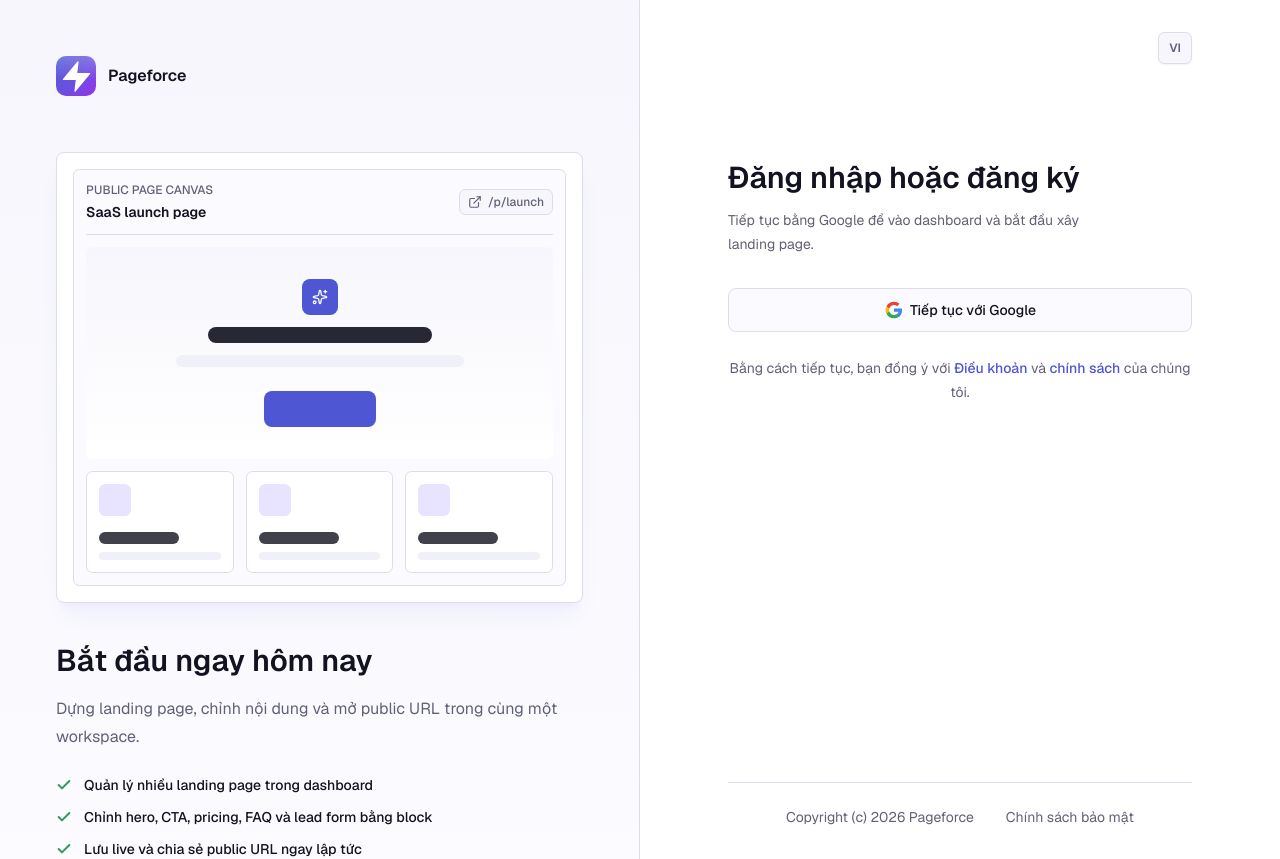
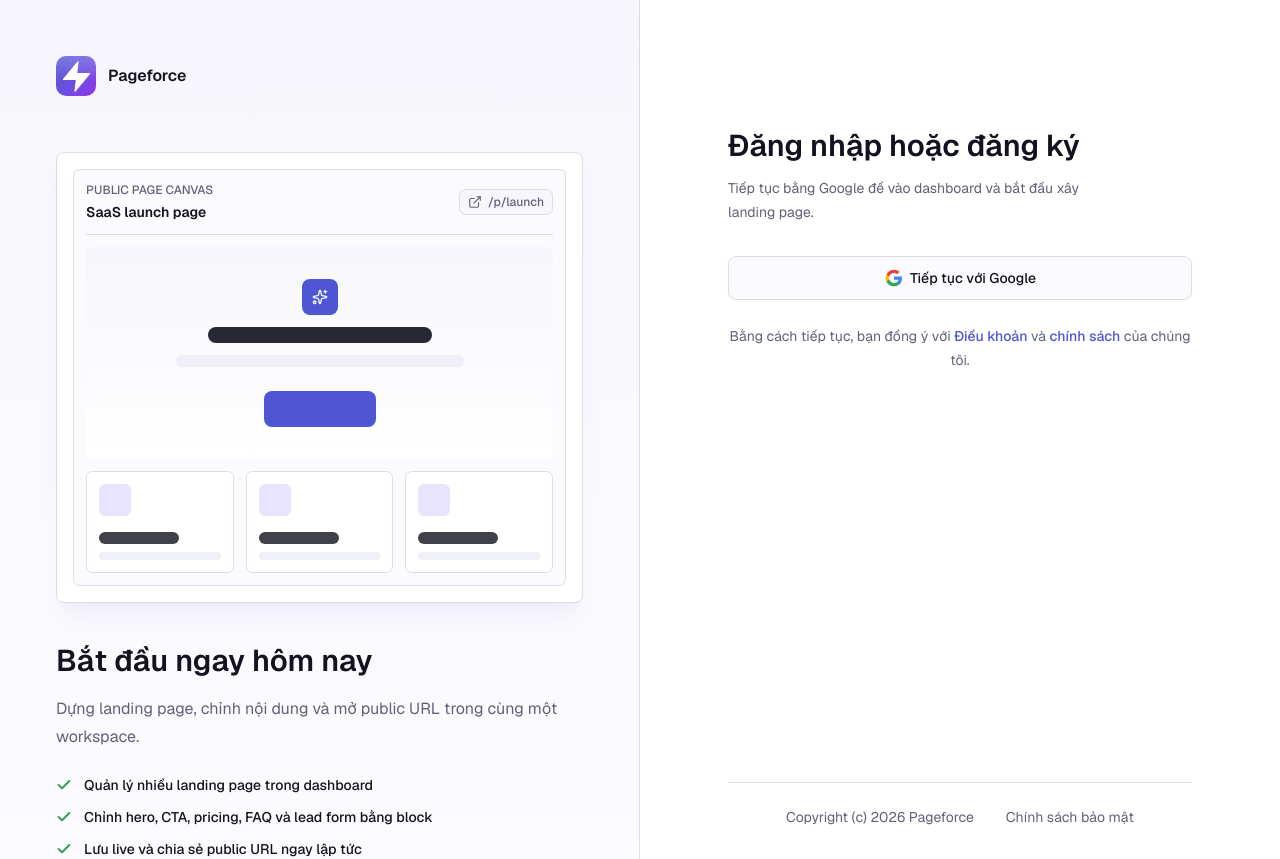
Before and after one commit to MinhTT2/pageforce, a Next.js app: page /login in a window 1280 px wide. Built offline with nearby package versions, Linux system fonts and the light colour scheme; no server answers; a web font is replaced by a local one.

Commit message:
fix(auth): remove unused language button

```diff
--- a/src/components/auth/AuthForm.tsx
+++ b/src/components/auth/AuthForm.tsx
@@ -43,15 +43,6 @@ export function AuthForm(_props: AuthFormProps) {
 
   return (
     <div className="flex min-h-screen w-full max-w-[560px] flex-col px-6 py-8 sm:px-10 lg:px-12">
-      <div className="flex justify-end">
-        <button
-          type="button"
-          className="inline-flex h-8 items-center justify-center rounded-md border border-border bg-surface px-2.5 text-xs font-semibold text-muted-foreground shadow-xs"
-          aria-label="Vietnamese language"
-        >
-          VI
-        </button>
-      </div>
 
       <div className="mt-20 lg:mt-24">
         <h1 className="text-3xl font-semibold tracking-normal text-foreground">
```
